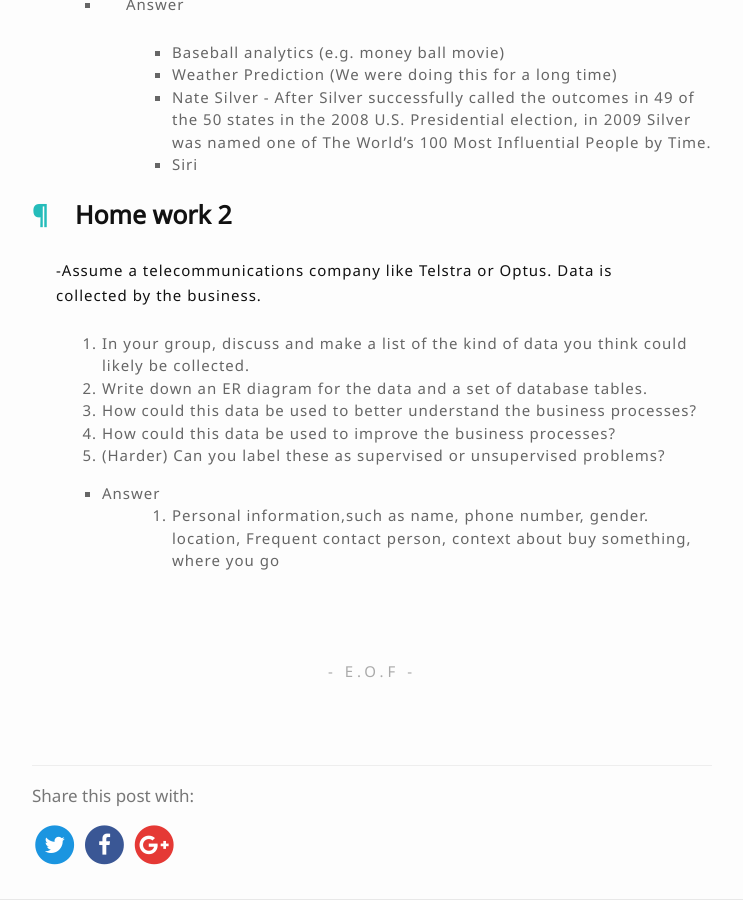
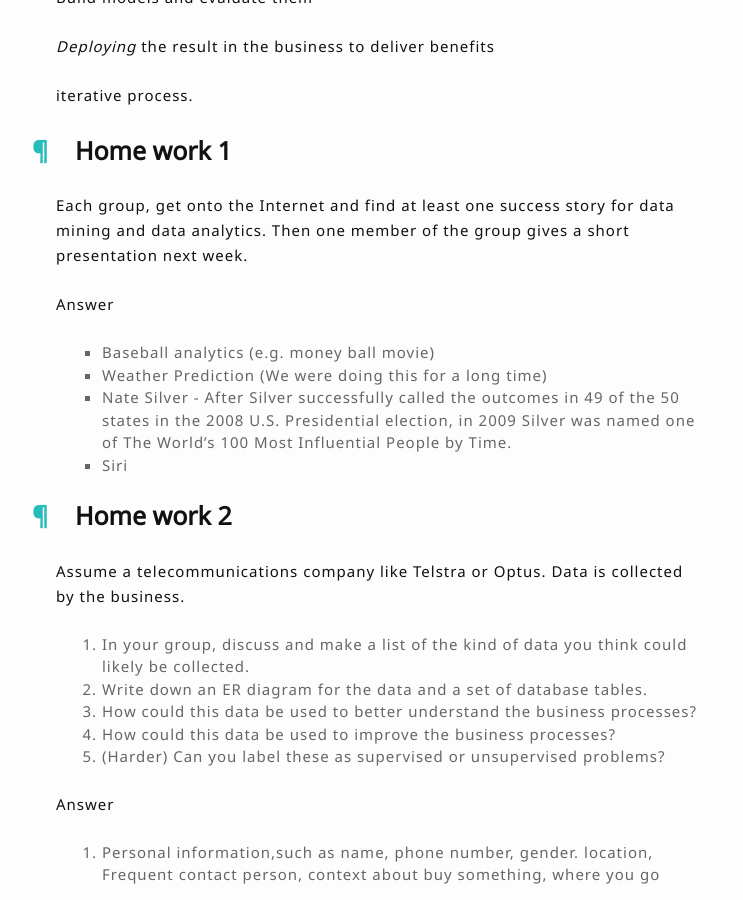
Before and after one commit to liuyanfight/liuyanfight.github.io, a Jekyll site: the page built from _posts/2016-09-07-Week1-Data-Mining-Max.md, in a window 1280 px wide and 900 px high, scrolled down 1362 px. Shown: the whole window, without its empty margins (268-1011 px from the left). Built offline with Jekyll 4.4.1, drawn with Linux system fonts in a browser that asks for light colours; nearby versions of some CDN libraries; comment, search, counter and statistics services are not loaded.

Commit message:
日志更新

```diff
--- a/_posts/2016-09-07-Week1-Data-Mining-Max.md
+++ b/_posts/2016-09-07-Week1-Data-Mining-Max.md
@@ -11,45 +11,62 @@ finished: true
 > 9月1日上的课现在才记得复习与做笔记，罪过啊罪过。
 Data Minihg 的课我们CV组也上，算是稍微弥补了对没有选择DM的遗憾。
 
-- 推荐一本书 《Introduce to machine learning》. 3rd,作者是Ethen Alpaydin。
+
+推荐一本书 《Introduce to machine learning》. 3rd,作者是Ethen Alpaydin。
 
 ## What is Data analytics?
-- __Data Analytics__ is the analysis of large databases to find novel, commercially valuable and exploitable patterns.
-- Aim: dicover meanningful insights and knowledge from data.
-- Data mining = process of building models
-- Models
+
+__Data Analytics__ is the analysis of large databases to find novel, commercially valuable and exploitable patterns.
+
+Aim: dicover meanningful insights and knowledge from data.
+
+Data mining = process of building models
+
+Models
   - Captures the __essence__ of the discoverrd knowledge
   - Can assistant in __understanding__ the world
   - Can be used to make __predictions__
 
 ## Problem & motibation for DA
-- We have always collected, checked and organized data.
-- 举了Wal-Mart的例子
+
+We have always collected, checked and organized data.
+
+举了Wal-Mart的例子
 
 ## How does DA fit into business?
-- Understand the business context, and stronger, framing _a business question_
-- Translating the business question into a _data analytics queston_
-- Collecting, understanding and processing data from across the business and possibly externally
-- Build models and evaluate them
-- _Deploying_ the result in the business to deliver benefits
-- iterative process.
+
+Understand the business context, and stronger, framing _a business question_
+
+Translating the business question into a _data analytics queston_
+
+Collecting, understanding and processing data from across the business and possibly externally
+
+Build models and evaluate them
+
+_Deploying_ the result in the business to deliver benefits
+
+iterative process.
 
 ## Home work 1
--  Each group, get onto the Internet and find at least one success story for data mining and data analytics. Then one member of the group gives a short presentation next week.
 
-- Answer
+Each group, get onto the Internet and find at least one success story for data mining and data analytics. Then one member of the group gives a short presentation next week.
+
+
+Answer
    - Baseball analytics (e.g. money ball movie)
    - Weather Prediction (We were doing this for a long time)
    - Nate Silver - After Silver successfully called the outcomes in 49 of the 50 states in the 2008 U.S. Presidential election, in 2009 Silver was named one of The World's 100 Most Influential People by Time.
    - Siri
 
 ## Home work 2
--Assume a telecommunications company like Telstra or Optus. Data is collected by the business.
+
+Assume a telecommunications company like Telstra or Optus. Data is collected by the business.
  1. In your group, discuss and make a list of the kind of data you think could likely be collected.
  2. Write down an ER diagram for the data and a set of database tables.
  3. How could this data be used to better understand the business processes?
  4. How could this data be used to improve the business processes?
  5. (Harder) Can you label these as supervised or unsupervised problems?
 
-- Answer
-  1. Personal information,such as name, phone number, gender. location, Frequent contact person, context about buy something, where you go
+
+Answer
+ 1. Personal information,such as name, phone number, gender. location, Frequent contact person, context about buy something, where you go
```
Also changed, not shown: _posts/2016-09-07-Diary.md (+26 -14 lines).
